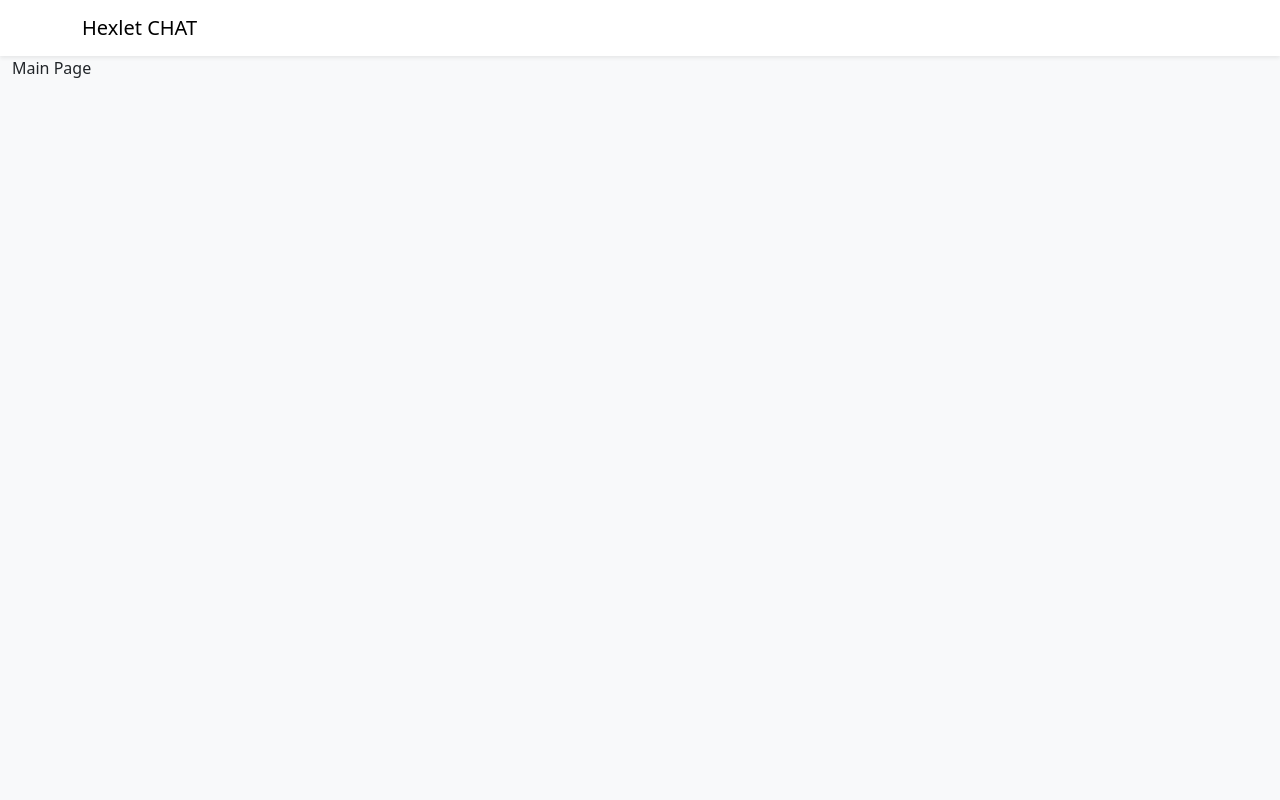
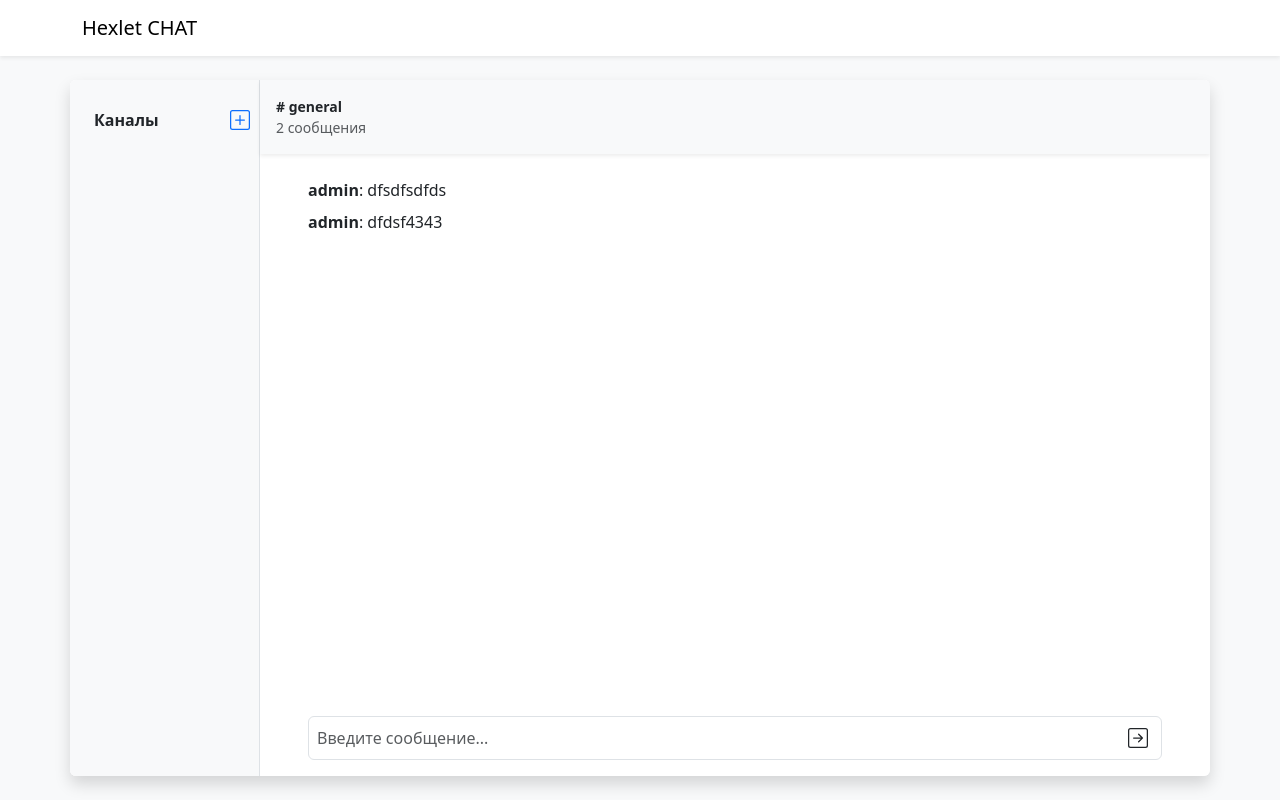
Before and after one commit to dmax1447/frontend-project-12, a React (Create React App) app in the folder frontend/: page / in a window 1280 px wide. Built offline with nearby package versions, Linux system fonts and the light colour scheme; no server answers; sample sign-in values are in the browser's storage.

Commit message:
step4 add Channels

```diff
--- a/frontend/package.json
+++ b/frontend/package.json
@@ -6,6 +6,7 @@
     "@reduxjs/toolkit": "^1.9.5",
     "axios": "^1.5.0",
     "bootstrap": "^5.3.1",
+    "classnames": "^2.3.2",
     "formik": "^2.4.4",
     "http-proxy-middleware": "^2.0.6",
     "i18next": "^23.5.1",
--- a/frontend/src/components/App.jsx
+++ b/frontend/src/components/App.jsx
@@ -60,7 +60,6 @@ const App = () => {
               <Link className="navbar-brand" to="/">Hexlet CHAT</Link>
             </div>
           </nav>
-          <div className="container-fluid h-100">
           <Routes>
             <Route path="/login" element={<LoginPage />} />
             <Route
@@ -74,9 +73,6 @@ const App = () => {
             />
             <Route path="*" element={<ErrorPage />} />
           </Routes>
-
-          </div>
-
         </main>
 
       </Router>
--- /dev/null
+++ b/frontend/src/components/Channels.jsx
@@ -0,0 +1,58 @@
+import { useSelector } from 'react-redux';
+import cn from 'classnames';
+import { selectors } from '../slices/channelsSlice';
+
+const Channels = ({ activeChannelId, setActiveChannel }) => {
+  const channelsList = useSelector(selectors.selectAll);
+
+  const getChannel = (channel) => {
+    const className = cn('w-100', 'rounded-0', 'text-start', 'btn', {
+      'btn-secondary': activeChannelId === channel.id,
+    });
+    return (
+      <li className="nav-item w-100" key={channel.id}>
+        <button
+          type="button"
+          className={className}
+          onClick={() => setActiveChannel(channel.id)}
+        >
+          <span className="me-1">#</span>
+          {channel.name}
+        </button>
+      </li>
+    );
+  };
+
+  return (
+    <div className="col-4 col-md-2 border-end px-0 bg-light flex-column h-100 d-flex">
+      <div className="d-flex mt-1 justify-content-between mb-2 ps-4 pe-2 p-4">
+        <b>Каналы</b>
+        <button type="button" className="p-0 text-primary btn btn-group-vertical">
+          <svg
+            xmlns="http://www.w3.org/2000/svg"
+            viewBox="0 0 16 16"
+            width={20}
+            height={20}
+            fill="currentColor"
+          >
+            <path
+              d="M14 1a1 1 0 0 1 1 1v12a1 1 0 0 1-1 1H2a1 1 0 0 1-1-1V2a1 1 0 0 1 1-1h12zM2 0a2 2 0 0 0-2 2v12a2 2 0 0 0 2 2h12a2 2 0 0 0 2-2V2a2 2 0 0 0-2-2H2z"
+            />
+            <path
+              d="M8 4a.5.5 0 0 1 .5.5v3h3a.5.5 0 0 1 0 1h-3v3a.5.5 0 0 1-1 0v-3h-3a.5.5 0 0 1 0-1h3v-3A.5.5 0 0 1 8 4z"
+            />
+          </svg>
+          <span className="visually-hidden">+</span>
+        </button>
+      </div>
+      <ul
+        id="channels-box"
+        className="nav flex-column nav-pills nav-fill px-2 mb-3 overflow-auto h-100 d-block"
+      >
+        { channelsList.map(getChannel)}
+      </ul>
+    </div>
+  );
+};
+
+export default Channels;
--- a/frontend/src/components/MainPage.jsx
+++ b/frontend/src/components/MainPage.jsx
@@ -1,11 +1,14 @@
-import { useEffect } from 'react';
+import { useEffect, useState } from 'react';
 import axios from 'axios';
 import { useDispatch } from 'react-redux';
-import { actions } from '../slices/channelsSlice.js';
+import { actions as channelsActions } from '../slices/channelsSlice.js';
+import { actions as messagesActions } from '../slices/messagesSlice.js';
+import Channels from './Channels';
 
 const MainPage = () => {
   const dispatch = useDispatch();
-  console.log('actions', actions);
+  const [activeChannelId, setActiveChannelId] = useState(1);
+
   useEffect(() => {
     const token = localStorage.getItem('userToken');
     axios.get('/api/v1/data', {
@@ -14,16 +17,73 @@ const MainPage = () => {
       },
     })
       .then((r) => {
-        const { channels } = r.data;
-        dispatch(actions.addChannels(channels));
+        const { channels, messages } = r.data;
+        dispatch(channelsActions.addChannels(channels));
+        dispatch(messagesActions.addMessages(messages));
       })
       .catch((e) => {
         console.log(e);
       });
   }, []);
+
   return (
-    <div>
-      Main Page
+    <div className="container h-100 my-4 overflow-hidden rounded shadow">
+      <div className="row h-100 bg-white flex-md-row">
+        <Channels activeChannelId={activeChannelId} setActiveChannel={setActiveChannelId} />
+        <div className="col p-0 h-100">
+          <div className="d-flex flex-column h-100">
+            <div className="bg-light mb-4 p-3 shadow-sm small">
+              <p className="m-0">
+                <b># general</b>
+              </p>
+              <span className="text-muted">2 сообщения</span>
+            </div>
+            <div id="messages-box" className="chat-messages overflow-auto px-5 ">
+              <div className="text-break mb-2">
+                <b>admin</b>
+                : dfsdfsdfds
+              </div>
+              <div className="text-break mb-2">
+                <b>admin</b>
+                : dfdsf4343
+              </div>
+            </div>
+            <div className="mt-auto px-5 py-3">
+              <form noValidate="" className="py-1 border rounded-2">
+                <div className="input-group has-validation">
+                  <input
+                    name="body"
+                    aria-label="Новое сообщение"
+                    placeholder="Введите сообщение..."
+                    className="border-0 p-0 ps-2 form-control"
+                    defaultValue=""
+                  />
+                  <button
+                    type="submit"
+                    disabled=""
+                    className="btn btn-group-vertical"
+                  >
+                    <svg
+                      xmlns="http://www.w3.org/2000/svg"
+                      viewBox="0 0 16 16"
+                      width={20}
+                      height={20}
+                      fill="currentColor"
+                    >
+                      <path
+                        fillRule="evenodd"
+                        d="M15 2a1 1 0 0 0-1-1H2a1 1 0 0 0-1 1v12a1 1 0 0 0 1 1h12a1 1 0 0 0 1-1V2zM0 2a2 2 0 0 1 2-2h12a2 2 0 0 1 2 2v12a2 2 0 0 1-2 2H2a2 2 0 0 1-2-2V2zm4.5 5.5a.5.5 0 0 0 0 1h5.793l-2.147 2.146a.5.5 0 0 0 .708.708l3-3a.5.5 0 0 0 0-.708l-3-3a.5.5 0 1 0-.708.708L10.293 7.5H4.5z"
+                      />
+                    </svg>
+                    <span className="visually-hidden">Отправить</span>
+                  </button>
+                </div>
+              </form>
+            </div>
+          </div>
+        </div>
+      </div>
+
     </div>
   );
 };
--- a/frontend/src/setupProxy.js
+++ b/frontend/src/setupProxy.js
@@ -4,7 +4,7 @@ module.exports = function setup(app) {
   app.use(
     '/api',
     createProxyMiddleware({
-      target: 'http://localhost:5001',
+      target: 'https://frontend-chat-ru.hexlet.app',
       changeOrigin: true,
     }),
   );
--- a/frontend/src/slices/index.js
+++ b/frontend/src/slices/index.js
@@ -1,8 +1,10 @@
 import { configureStore } from '@reduxjs/toolkit';
 import channelsReducer from './channelsSlice.js';
+import messagesReducer from './messagesSlice.js';
 
 export default configureStore({
   reducer: {
     channels: channelsReducer,
+    messages: messagesReducer,
   },
 });
--- /dev/null
+++ b/frontend/src/slices/messagesSlice.js
@@ -0,0 +1,17 @@
+import { createSlice, createEntityAdapter } from '@reduxjs/toolkit';
+
+// BEGIN (write your solution here)
+const messagesAdapter = createEntityAdapter();
+const initialState = messagesAdapter.getInitialState();
+
+const messagesSlice = createSlice({
+  name: 'messages',
+  initialState,
+  reducers: {
+    addMessages: messagesAdapter.addMany,
+  },
+});
+
+export const { actions } = messagesSlice;
+export const selectors = messagesAdapter.getSelectors((state) => state.messages);
+export default messagesSlice.reducer;
```
Also changed, not shown: 1 other file (tests, documents, lock files or other folders). Lines whose indentation alone changed are shown as unchanged.
